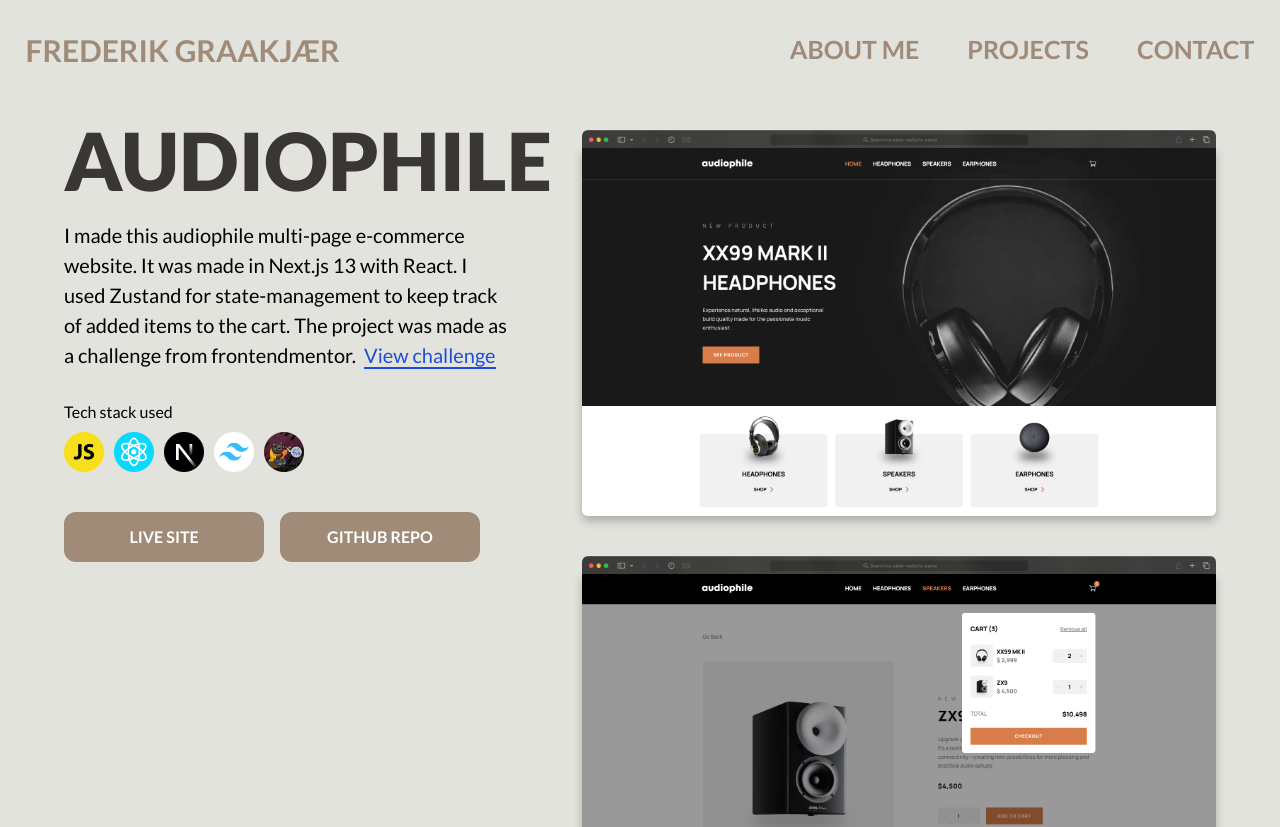
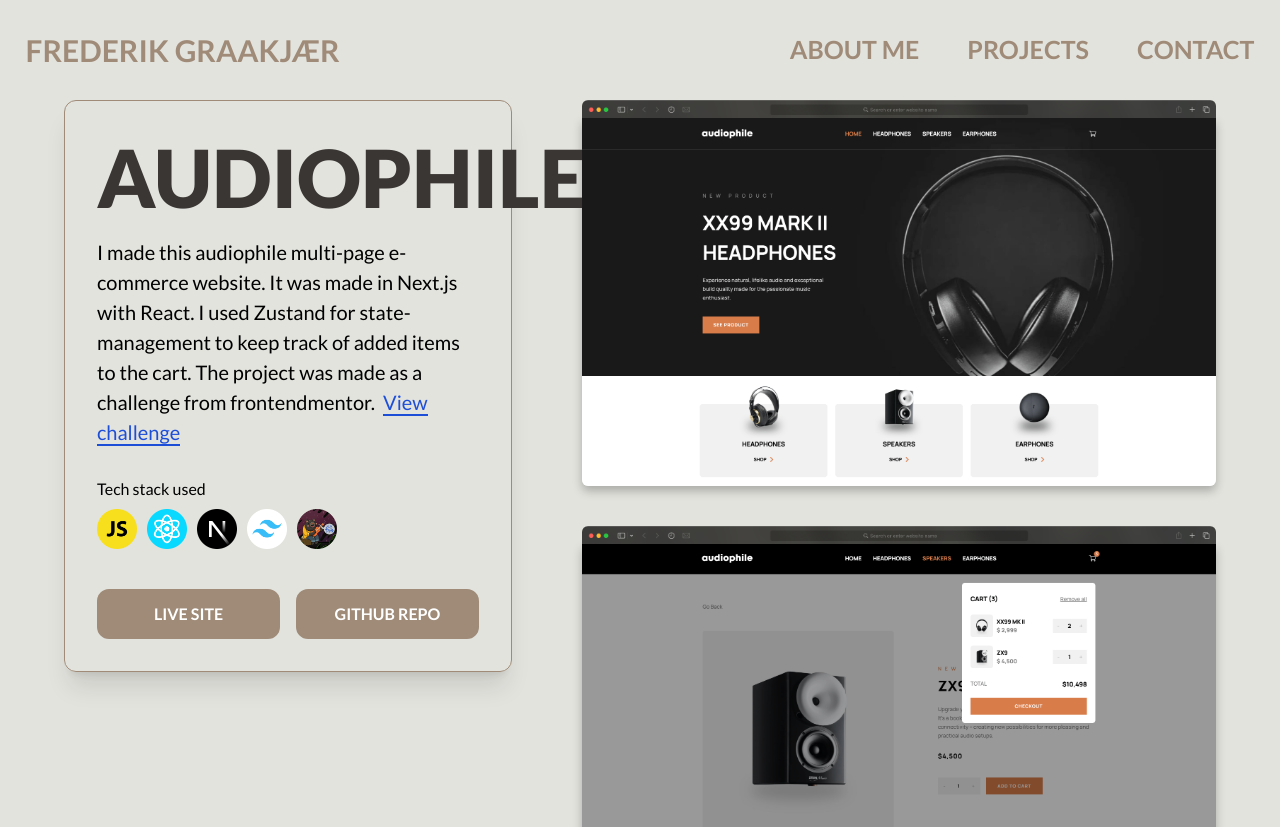
Before and after one commit to Graakjae/portfolio, a Next.js app: page /AUDIOPHILE in a window 1280 px wide. Shown: the top 827 px of the page. Built offline with nearby package versions, Linux system fonts and the light colour scheme.

Commit message:
styling changes

```diff
--- a/app/[project]/page.js
+++ b/app/[project]/page.js
@@ -17,7 +17,7 @@ export default function ProjectPage() {
     return (
         <div className="relative lg:flex justify-between px-[5%] w-full h-full">
             <div className="relative">
-                <div className="w-full lg:w-[35%] relative lg:fixed">
+                <div className="w-full lg:w-[35%] relative lg:fixed border border-[#9F8B78] pt-4 px-8 pb-8 shadow-xl rounded-xl">
                     <h2 className="text-[50px] md:text-[80px] font-extrabold text-[#393633]">{project?.name}</h2>
                     <p className="text-[20px] font-light">
                         {project?.description}
@@ -65,7 +65,7 @@ export default function ProjectPage() {
                     </div>
                 </div>
             </div>
-            <div className="w-full lg:w-[55%] mt-[30px] flex justify-end">
+            <div className="w-full lg:w-[55%] flex justify-end">
                 <div>
                     {project?.img.map((img, i) => (
                         <div className="div mb-10">
--- a/app/page.js
+++ b/app/page.js
@@ -1,13 +1,13 @@
 "use client";
 import Projects from "@/components/Projects";
 import FrontPage from "@/components/FrontPage";
-import AboutText from "@/components/AboutText";
+import About from "@/components/About";
 import Contact from "@/components/Contact";
 export default function Home() {
     return (
         <div>
             <FrontPage />
-            <AboutText />
+            <About />
             <Projects />
             <Contact />
         </div>
```
Also changed, not shown: components/About.js (renamed from components/AboutText.js), lib/projects.js.
